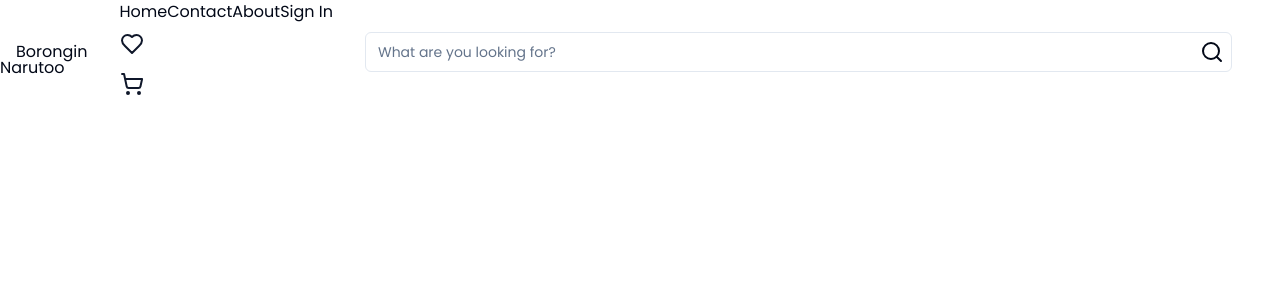
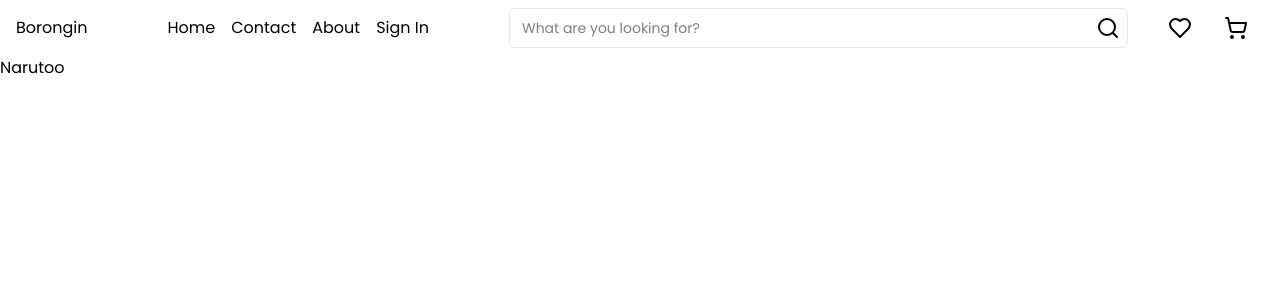
Before and after one commit to KevinDanudoro/borongin-store, a Next.js app: page / in a window 1280 px wide. Shown: the top 300 px of the page. Built offline with nearby package versions, Linux system fonts and the light colour scheme.

Commit message:
feat: create desktop navbar

```diff
--- a/src/app/globals.css
+++ b/src/app/globals.css
@@ -5,44 +5,44 @@
 @layer base {
   :root {
     --background: 0 0% 100%;
-    --foreground: 222.2 84% 4.9%;
+    --foreground: 0, 0%, 0%;
 
     --card: 0 0% 100%;
-    --card-foreground: 222.2 84% 4.9%;
+    --card-foreground: 0, 0%, 0%;
 
     --popover: 0 0% 100%;
-    --popover-foreground: 222.2 84% 4.9%;
+    --popover-foreground: 0, 0%, 0%;
 
-    --primary: 222.2 47.4% 11.2%;
+    --primary: 0 68% 56%;
     --primary-foreground: 210 40% 98%;
 
-    --secondary: 210 40% 96.1%;
-    --secondary-foreground: 222.2 47.4% 11.2%;
+    --secondary: 0 0% 96%;
+    --secondary-foreground: 206 3% 50%;
 
-    --muted: 210 40% 96.1%;
-    --muted-foreground: 215.4 16.3% 46.9%;
+    --muted: 0 0% 96%;
+    --muted-foreground: 206 3% 50%;
 
-    --accent: 210 40% 96.1%;
-    --accent-foreground: 222.2 47.4% 11.2%;
+    --accent: 0 0% 96%;
+    --accent-foreground: 206 3% 50%;
 
     --destructive: 0 84.2% 60.2%;
     --destructive-foreground: 210 40% 98%;
 
     --border: 214.3 31.8% 91.4%;
     --input: 214.3 31.8% 91.4%;
-    --ring: 222.2 84% 4.9%;
+    --ring: 210 2% 22%;
 
     --radius: 0.5rem;
   }
 
   .dark {
-    --background: 222.2 84% 4.9%;
+    --background: 210 2% 22%;
     --foreground: 210 40% 98%;
 
-    --card: 222.2 84% 4.9%;
+    --card: 210 2% 22%;
     --card-foreground: 210 40% 98%;
 
-    --popover: 222.2 84% 4.9%;
+    --popover: 210 2% 22%;
     --popover-foreground: 210 40% 98%;
 
     --primary: 210 40% 98%;
--- /dev/null
+++ b/src/components/implement/Topbar/AdditionalMenu.tsx
@@ -0,0 +1,30 @@
+import { Button } from "@/components/ui/button";
+import { cn } from "@/lib/utils";
+import { Heart, ShoppingCart } from "lucide-react";
+import React from "react";
+import type { FC } from "react";
+
+interface AdditionalMenuProps extends React.HTMLAttributes<HTMLDivElement> {}
+
+const AdditionalMenu: FC<AdditionalMenuProps> = ({ className, ...props }) => {
+  return (
+    <div className={cn("flex flex-row gap-2 lg:gap-4", className)} {...props}>
+      <Button
+        size="icon"
+        variant={"link"}
+        className="text-foreground hidden md:block"
+      >
+        <Heart />
+      </Button>
+      <Button
+        size="icon"
+        variant={"link"}
+        className="text-foreground hidden md:block"
+      >
+        <ShoppingCart />
+      </Button>
+    </div>
+  );
+};
+
+export default AdditionalMenu;
--- a/src/components/implement/Topbar/DesktopMenu.tsx
+++ b/src/components/implement/Topbar/DesktopMenu.tsx
@@ -1,30 +1,22 @@
 import React from "react";
 import type { FC } from "react";
 import Link from "next/link";
-import { Button } from "@/components/ui/button";
-import { Heart, ShoppingCart } from "lucide-react";
 import { links } from "./topbar-links";
+import { cn } from "@/lib/utils";
 
-interface DesktopMenuProps extends React.HTMLAttributes<HTMLDivElement> {}
+interface DesktopMenuProps extends React.HTMLAttributes<HTMLUListElement> {}
 
 const DesktopMenu: FC<DesktopMenuProps> = ({ className }) => {
   return (
-    <div className={className}>
-      <ul className="flex flex-row ">
-        {links.map((link) => (
+    <ul className={cn("flex flex-row md:gap-2 lg:gap-4 lg:mx-10", className)}>
+      {links.map((link) => {
+        return !link.mobileOnly ? (
           <li key={link.name}>
             <Link href={link.href}>{link.name}</Link>
           </li>
-        ))}
-      </ul>
-
-      <Button size="icon" variant={"link"} className="hidden md:block">
-        <Heart />
-      </Button>
-      <Button size="icon" variant={"link"} className="hidden md:block">
-        <ShoppingCart />
-      </Button>
-    </div>
+        ) : null;
+      })}
+    </ul>
   );
 };
 
--- a/src/components/implement/Topbar/MobileMenu.tsx
+++ b/src/components/implement/Topbar/MobileMenu.tsx
@@ -23,23 +23,23 @@ const MobileMenu: FC<MobileMenuProps> = ({ className, ...props }) => {
 
       <ul
         className={cn({
-          "fixed top-0 bottom-0 right-0 w-[40%] bg-[#F5F5F5] duration-150 flex flex-col pt-16 text-sm":
+          "fixed top-0 bottom-0 right-0 w-[40%] bg-secondary duration-150 flex flex-col pt-16 text-sm":
             true,
           "translate-x-0": isMobileMenuOpen,
           "translate-x-[100%]": !isMobileMenuOpen,
         })}
       >
         {links.map((link) => {
+          const Icon = link.icon;
           return link.href !== "/sign-in" ? (
-            <Link
-              href={link.href}
-              key={link.name}
-              className="border-b-2 border-[#DB4444] mb-10 mx-5"
-            >
-              <li className="pb-2">{link.name}</li>
+            <Link href={link.href} key={link.name} className="mb-7 ml-5">
+              <li className="pb-2 flex flex-row items-end gap-3">
+                <Icon />
+                {link.name}
+              </li>
             </Link>
           ) : (
-            <Link href={link.href} key={link.name} className="mb-10 mx-5">
+            <Link href={link.href} key={link.name} className="mb-10 ml-5">
               <Button>{link.name}</Button>
             </Link>
           );
--- a/src/components/implement/Topbar/Topbar.tsx
+++ b/src/components/implement/Topbar/Topbar.tsx
@@ -3,21 +3,22 @@ import type { FC } from "react";
 
 import DesktopMenu from "./DesktopMenu";
 import MobileMenu from "./MobileMenu";
-import SearchInput from "../SearchInput/SearchInput";
+import SearchInput from "./SearchInput";
+import AdditionalMenu from "./AdditionalMenu";
 
-interface TopbarProps {}
+import { TopbarProps } from ".";
 
 const Topbar: FC<TopbarProps> = ({}) => {
   return (
-    <nav className="grid grid-cols-[auto,auto,1fr,auto] place-items-center h-14 gap-8 px-4">
+    <nav className="grid grid-cols-[auto,auto,1fr,auto] place-items-center h-14 px-4 gap-4 sm:gap-6 md:gap-10">
       <h1 className="col-start-1">Borongin</h1>
 
-      <DesktopMenu className="col-start-2 col-span-1 hidden md:block" />
+      <DesktopMenu className="col-start-2 col-span-1 hidden md:flex" />
 
       <SearchInput className="col-start-2 col-span-2 md:col-start-3 md:col-span-1" />
-      {/* <AdditionalMenu className="col-start-4" /> */}
 
       <MobileMenu className="col-start-4 md:hidden" />
+      <AdditionalMenu className="hidden md:flex md:col-start-4" />
     </nav>
   );
 };
--- a/src/components/implement/Topbar/index.tsx
+++ b/src/components/implement/Topbar/index.tsx
@@ -2,9 +2,9 @@ import React from "react";
 import type { FC } from "react";
 import Topbar from "./Topbar";
 
-interface IndexProps {}
+export interface TopbarProps {}
 
-const Index: FC<IndexProps> = ({}) => {
+const Index: FC<TopbarProps> = ({}) => {
   return <Topbar />;
 };
 
--- a/src/components/implement/Topbar/topbar-links.ts
+++ b/src/components/implement/Topbar/topbar-links.ts
@@ -1,20 +1,48 @@
+import {
+  Contact,
+  Heart,
+  Home,
+  InfoIcon,
+  LogInIcon,
+  ShoppingCart,
+} from "lucide-react";
+
 export const links = [
   {
     name: "Home",
     href: "/",
+    mobileOnly: false,
+    icon: Home,
   },
-
   {
     name: "Contact",
     href: "/contact",
+    mobileOnly: false,
+    icon: Contact,
   },
 
   {
     name: "About",
     href: "/about",
+    mobileOnly: false,
+    icon: InfoIcon,
+  },
+  {
+    name: "Wishlist",
+    href: "/wishlist",
+    mobileOnly: true,
+    icon: Heart,
+  },
+  {
+    name: "Cart",
+    href: "/cart",
+    mobileOnly: true,
+    icon: ShoppingCart,
   },
   {
     name: "Sign In",
     href: "/sign-in",
+    mobileOnly: false,
+    icon: LogInIcon,
   },
 ];
```
Also changed, not shown: tailwind.config.ts (+8 -8 lines), src/components/implement/SearchInput/index.tsx (deleted), src/components/implement/Topbar/SearchInput.tsx (renamed from src/components/implement/SearchInput/SearchInput.tsx).
